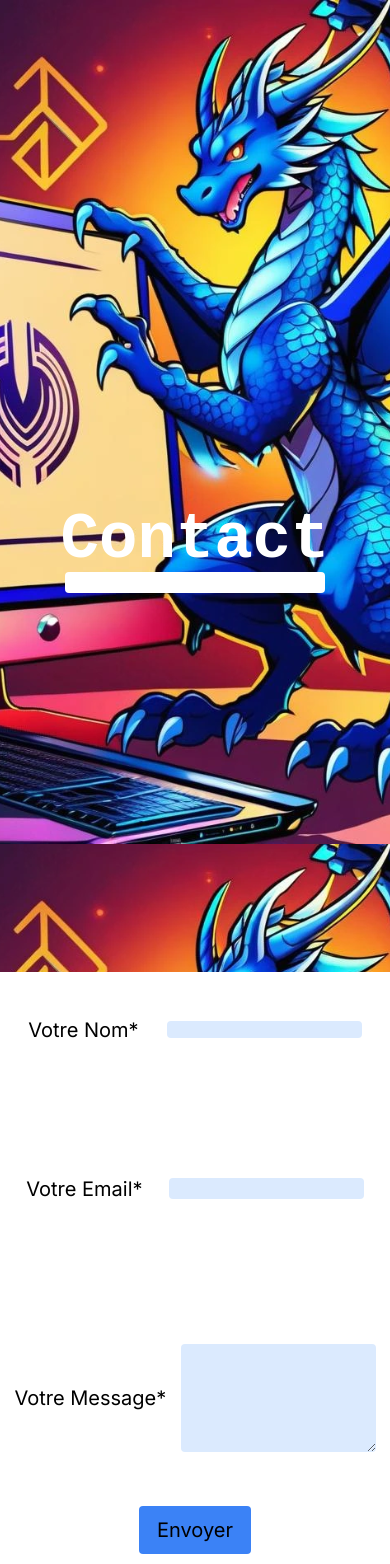
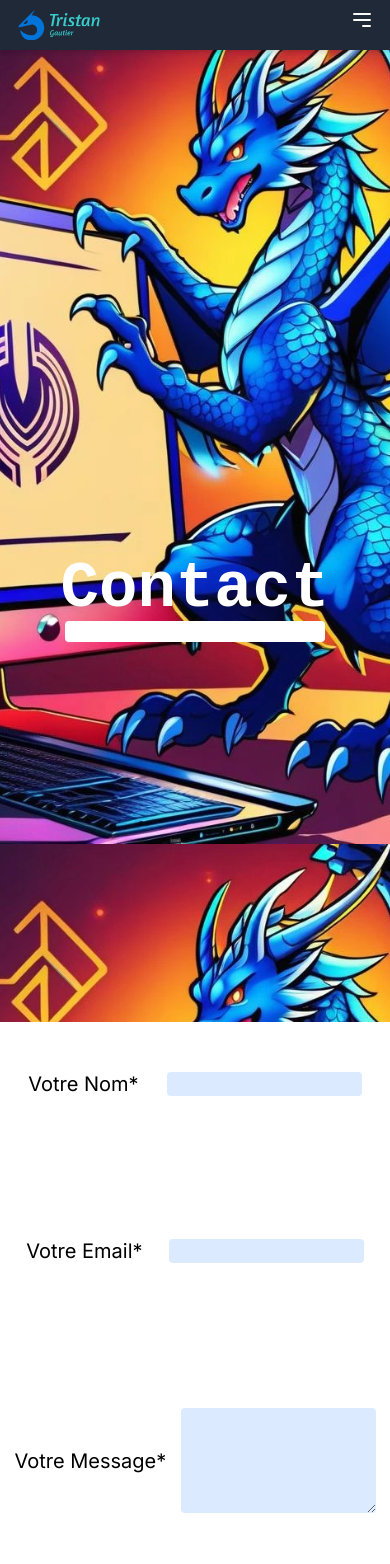
Before and after one commit to Dr4kiel/PortfolioS6, a Next.js app: page /contact in a window 390 px wide. Shown: the top 1564 px of the page. Built offline with nearby package versions, Linux system fonts and the light colour scheme.

Commit message:
menu for small screens

```diff
--- /dev/null
+++ b/app/components/LittleNavBar.tsx
@@ -0,0 +1,31 @@
+'use client'
+import Link from "next/link";
+import Image from "next/image";
+
+export default function LittleNavBar(_props: any) {
+    return (
+        <nav id="little-nav" className="flex items-center justify-between px-5 py-2 bg-gray-900 text-white little-nav">
+            <div className="flex justify-between">
+                <div className="flex justify-items-start">
+                    <Link href="/" className="relative w-[10vh] h-[4vh]"><Image src="/logo.svg" alt="Logo" className="h-10 w-30" layout="fill" /></Link>
+                </div>
+                <div>
+                    <button id="little-nav-btn" className="flex items-center justify-center" onClick={() => {
+                        document.getElementById("little-nav-items")?.classList.toggle("hidden");
+                    }}>
+                        <svg xmlns="http://www.w3.org/2000/svg" className="h-6 w-6" fill="none" viewBox="0 0 24 24" stroke="currentColor">
+                            <path strokeLinecap="round" strokeLinejoin="round" strokeWidth={2} d="M4 6h16M4 12h16m-7 6h7" />
+                        </svg>
+                    </button>
+                </div>
+            </div>
+            <div id="little-nav-items" className="items-center hidden">
+                <div className="flex flex-col items-end">
+                    <Link href="/alternance" className="m-2">Alternance</Link>
+                    <Link href="/portfolio" className="m-2">Portfolio</Link>
+                    <Link href="/contact" className="m-2">Contact</Link>
+                </div>
+            </div>
+        </nav>
+    );
+}
--- a/app/contact/page.tsx
+++ b/app/contact/page.tsx
@@ -60,11 +60,11 @@ export default function Page() {
                 <form action="" onSubmit={handleSubmit} className='bg-white h-screen grid w-svw'>
                     <div className='flex items-center justify-evenly row-span-1'>
                         <label htmlFor="name" id='name-label' className='text-xl'>Votre Nom*</label>
-                        <input type="text" id="name" value={name} className='bg-blue-100 w-[50%] h-[15%] rounded' onChange={(e) => setName(e.target.value)} />
+                        <input type="text" id="name" value={name} className='bg-blue-100 w-[50%] h-[15%] rounded py-3' onChange={(e) => setName(e.target.value)} />
                     </div>
                     <div className='flex items-center justify-evenly row-span-2'>
                         <label htmlFor="email" id='email-label' className='text-xl'>Votre Email*</label>
-                        <input type="email" id="email" value={email} className='bg-blue-100 w-[50%] h-[10%] rounded' onChange={(e) => setEmail(e.target.value)} />
+                        <input type="email" id="email" value={email} className='bg-blue-100 w-[50%] h-[10%] rounded py-3' onChange={(e) => setEmail(e.target.value)} />
                     </div>
                     <div className='flex items-center justify-evenly row-span-2'>
                         <label htmlFor="text" id='text-label' className='text-xl'>Votre Message*</label>
--- a/app/globals.css
+++ b/app/globals.css
@@ -123,6 +123,16 @@ body {
   @apply shadow-md;
 }
 
+.little-nav {
+  @apply hidden;
+  @apply bg-gray-800;
+  @apply text-gray-50;
+  @apply text-sm;
+  @apply py-2;
+  @apply px-4;
+  @apply shadow-md;
+}
+
 .round-button:hover {
   @apply bg-blue-500;
   color: white;
@@ -170,6 +180,11 @@ footer {
     /* Hide navigation for smaller screens */
   }
 
+  .little-nav {
+    display: block;
+    /* Show little navigation for smaller screens */
+  }
+
   .round-button {
     @apply text-sm;
     /* Adjust button size for smaller screens */
--- a/app/layout.tsx
+++ b/app/layout.tsx
@@ -3,6 +3,8 @@ import { Inter } from "next/font/google";
 import Link from "next/link";
 import Image from "next/image";
 import "./globals.css";
+
+import LittleNavBar from "./components/LittleNavBar";
 
 const inter = Inter({ subsets: ["latin"] });
 
@@ -16,12 +18,6 @@ export default function RootLayout({
 }: Readonly<{
   children: React.ReactNode;
 }>) {
-
-  let pathFragments = ['Home', "Test"];
-
-  function getFullPath(): String {
-    return "FullPath";
-  }
 
   return (
     <html lang="fr" className="bg-dragon-img bg-no-repeat bg-cover min-h-screen h-lvh bg-fixed">
@@ -38,6 +34,8 @@ export default function RootLayout({
             <Link href="/contact">Contact</Link>
           </div>
         </nav>
+        {/* navigation menu for smaller screens, use little-nav class */}
+        <LittleNavBar />
         <div id="hierarchy">
 
         </div>
```
